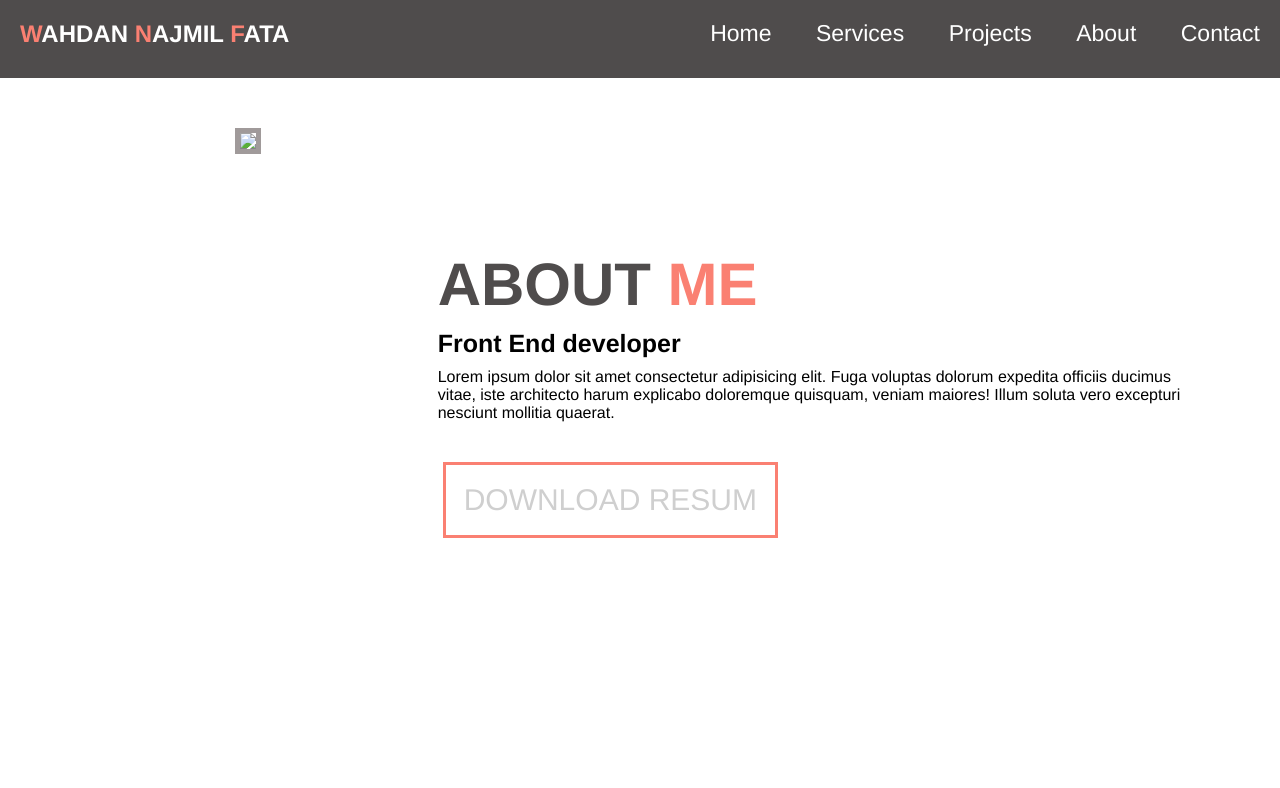
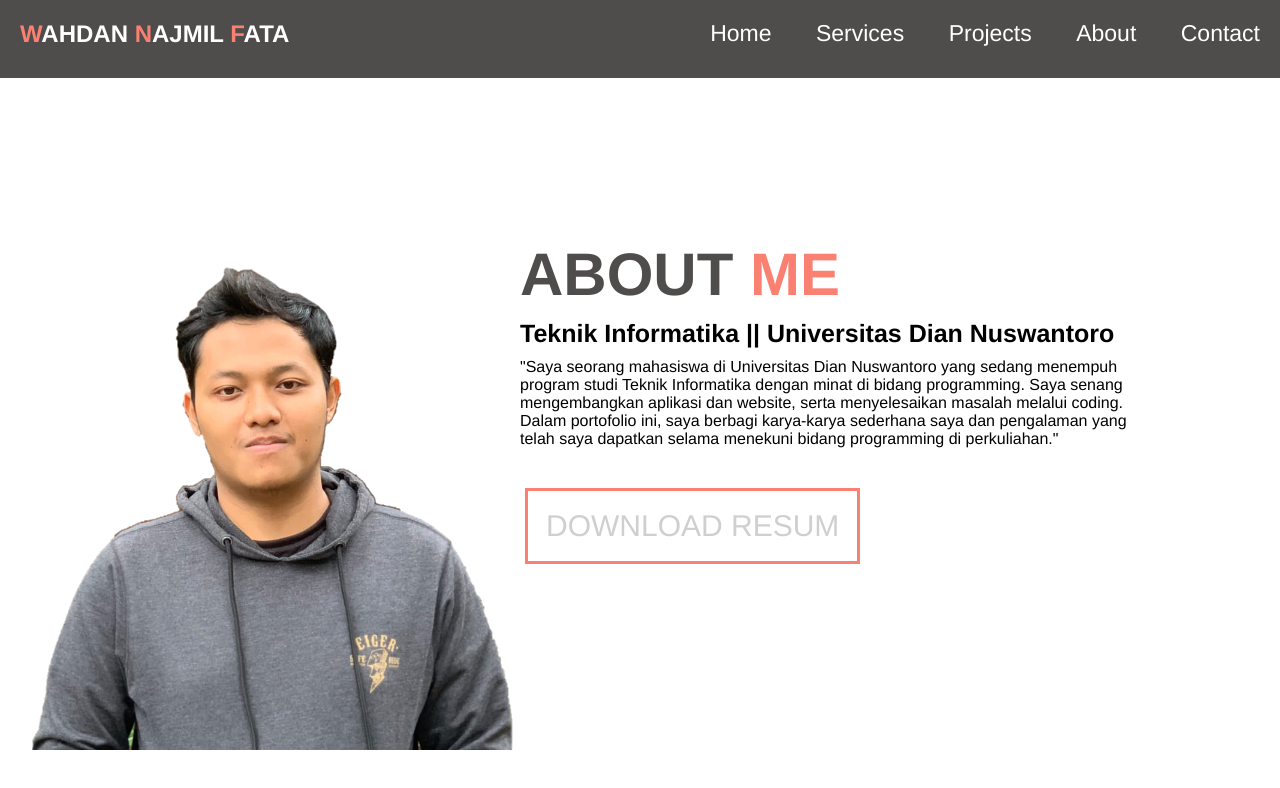
Before and after one commit to Wahdannajmil/personal-website-wahdan-skilvul, a plain HTML site: page About.html in a window 1280 px wide. Drawn offline with Linux system fonts and the light colour scheme.

Commit message:
edit about.html , create img profile

```diff
--- a/About.html
+++ b/About.html
@@ -26,16 +26,13 @@
 
       <div class="About-container">
         <div class="About-box">
-          <img src="./images/About.png" />
+          <img src="./images/profile.png" />
         </div>
         <div class="About-details">
           <h2>ABOUT<span class="text-color"> ME</span></h2>
-          <h4>Front End developer</h4>
+          <h4>Teknik Informatika || Universitas Dian Nuswantoro</h4>
           <p>
-            Lorem ipsum dolor sit amet consectetur adipisicing elit. Fuga
-            voluptas dolorum expedita officiis ducimus vitae, iste architecto
-            harum explicabo doloremque quisquam, veniam maiores! Illum soluta
-            vero excepturi nesciunt mollitia quaerat.
+            "Saya seorang mahasiswa di Universitas Dian Nuswantoro yang sedang menempuh program studi Teknik Informatika dengan minat di bidang programming. Saya senang mengembangkan aplikasi dan website, serta menyelesaikan masalah melalui coding. Dalam portofolio ini, saya berbagi karya-karya sederhana saya dan pengalaman yang telah saya dapatkan selama menekuni bidang programming di perkuliahan."
           </p>
           <a class="btn" href="#">DOWNLOAD RESUM</a>
         </div>
--- a/css/styles.css
+++ b/css/styles.css
@@ -21,7 +21,6 @@ h5 {
   margin-bottom: 10px;
 }
 
-/* =======utility calsses======= */
 .text-color {
   color: salmon;
 }
@@ -33,7 +32,6 @@ h5 {
   margin-top: 150px;
 }
 
-/* =======navbar======= */
 #navbar {
   background-color: #4f4c4c;
   color: #0f0a0a;
@@ -69,8 +67,6 @@ h5 {
   color: salmon;
 }
 
-/* =========================End of navbar============================ */
-/* =======home======= */
 #home {
   background-color: #4f4c4c;
   background-size: cover;
@@ -95,9 +91,10 @@ h5 {
 .hero img {
   width: 400px;
   margin: 0 20px;
-}
-img {
-  border: 5px solid rgb(160, 154, 154);
+  border: 5px solid salmon;
+  border-radius: 50%;
+  overflow: hidden;
+
 }
 
 .btn {
@@ -116,8 +113,7 @@ img {
   color: #fff;
   background-color: salmon;
 }
-/* =========================End of home============================ */
-/* =======Services======= */
+
 #services {
   text-align: center;
   max-width: 500px;
@@ -143,8 +139,7 @@ img {
   height: 80px;
   margin: 40px 20px;
 }
-/* =========================End of services============================ */
-/* =======projects======= */
+
 .projects-container {
   display: flex;
   height: 418px;
@@ -174,8 +169,7 @@ img {
 .projects-img:hover img {
   transform: scale(1.3);
 }
-/* =========================End of projects============================ */
-/* =======About======= */
+
 .About-container {
   display: flex;
   margin-top: 60px;
@@ -183,19 +177,20 @@ img {
 
 .About-box {
   width: 300px;
-  margin: 100px 100px 60px 200px;
+
 }
 
 .About-box img {
   height: 500px;
-  margin-top: -40px;
+  margin-top: 190px;
   margin-bottom: 20px;
-  margin-left: 35px;
+  margin-left: 3px;
 }
 
 .About-details {
-  margin-top: 190px;
-  margin-right: 80px;
+  margin-top: 180px;
+  margin-right: 120px;
+  margin-left: 220px;
 }
 
 .About-details h2 {
@@ -207,8 +202,7 @@ img {
   margin-bottom: 10px;
   font-size: 25px;
 }
-/* =========================End of about============================ */
-/* =======contact======= */
+
 .contact-box {
   display: inline-block;
   height: 150px;
@@ -239,7 +233,6 @@ img {
   margin-top: 40px;
   font-size: 25px;
 }
-/* =======footer======= */
 
 footer {
   margin-top: 200px;
@@ -261,4 +254,3 @@ footer p {
 footer h6 {
   padding-top: 25px;
 }
-/* =========================End of contact============================ */
```
